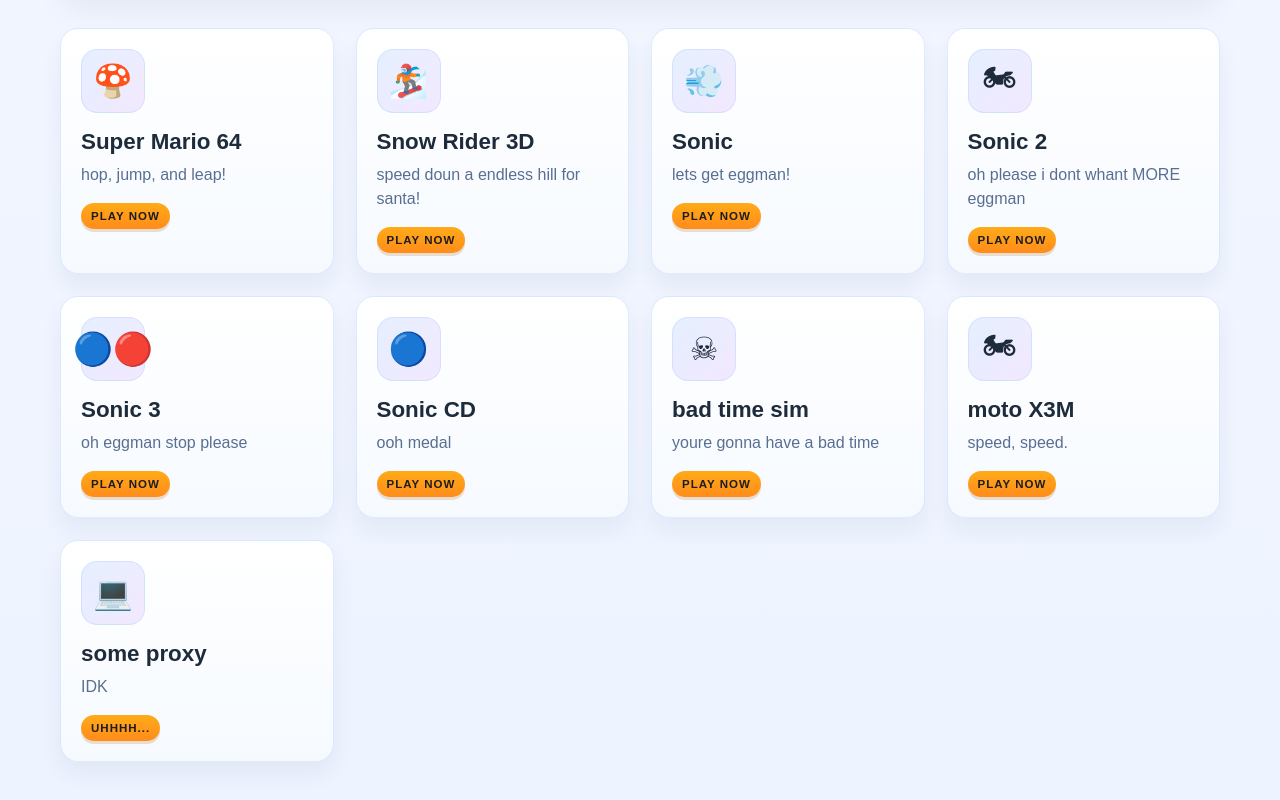
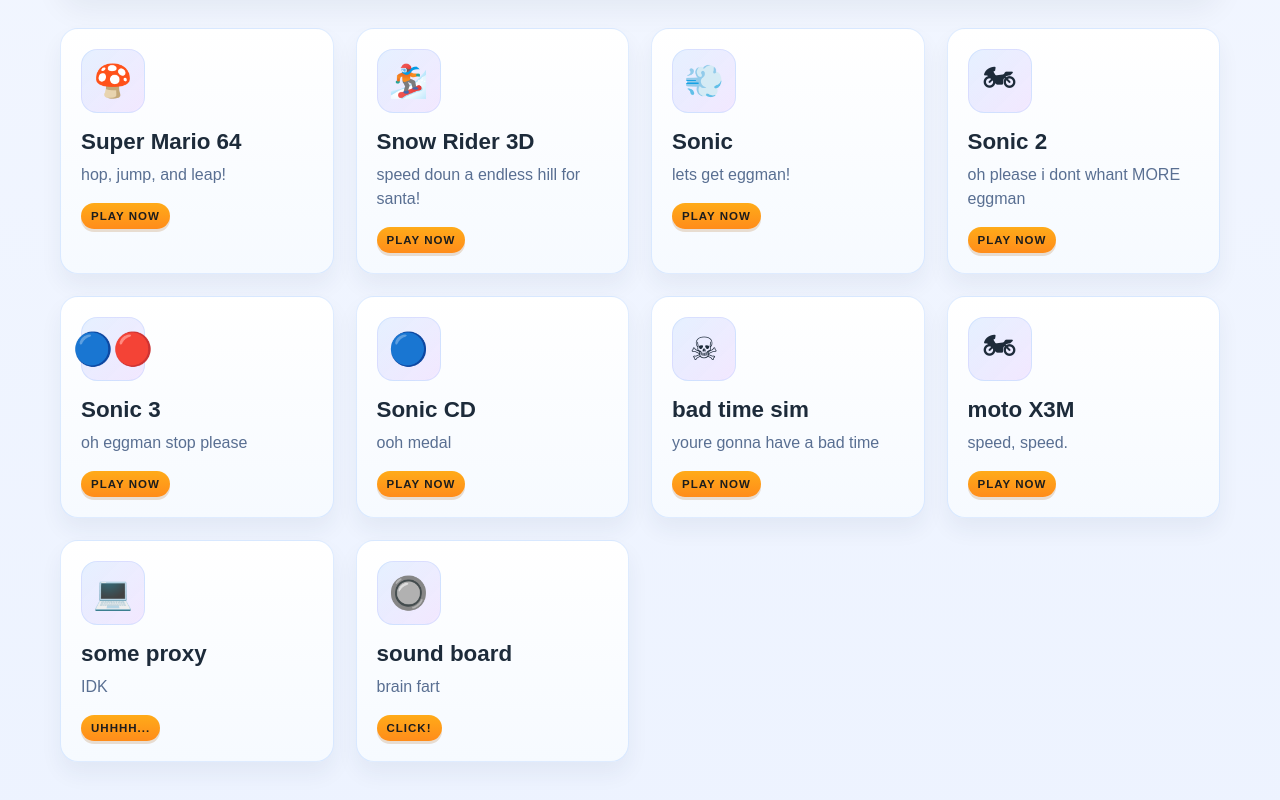
Before and after one commit to mineCRAFT8374/mineCRAFT8374.github.io, a plain HTML site: page index.html in a window 1280 px wide. Shown: the part 872-1672 px from the top of the page. Drawn offline with Linux system fonts and the light colour scheme.

Commit message:
Add sound board link to index.html

```diff
--- a/index.html
+++ b/index.html
@@ -563,6 +563,12 @@
           <p>IDK</p>
           <span class="badge">uhhhh...</span>
         </a>
+        <a class="card" href="https://soundbuttonsworld.com/">
+          <div class="icon">🔘</div>
+          <h3>sound board</h3>
+          <p>brain fart</p>
+          <span class="badge">click!</span>
+        </a>
       </section>
     </main>
 
```
